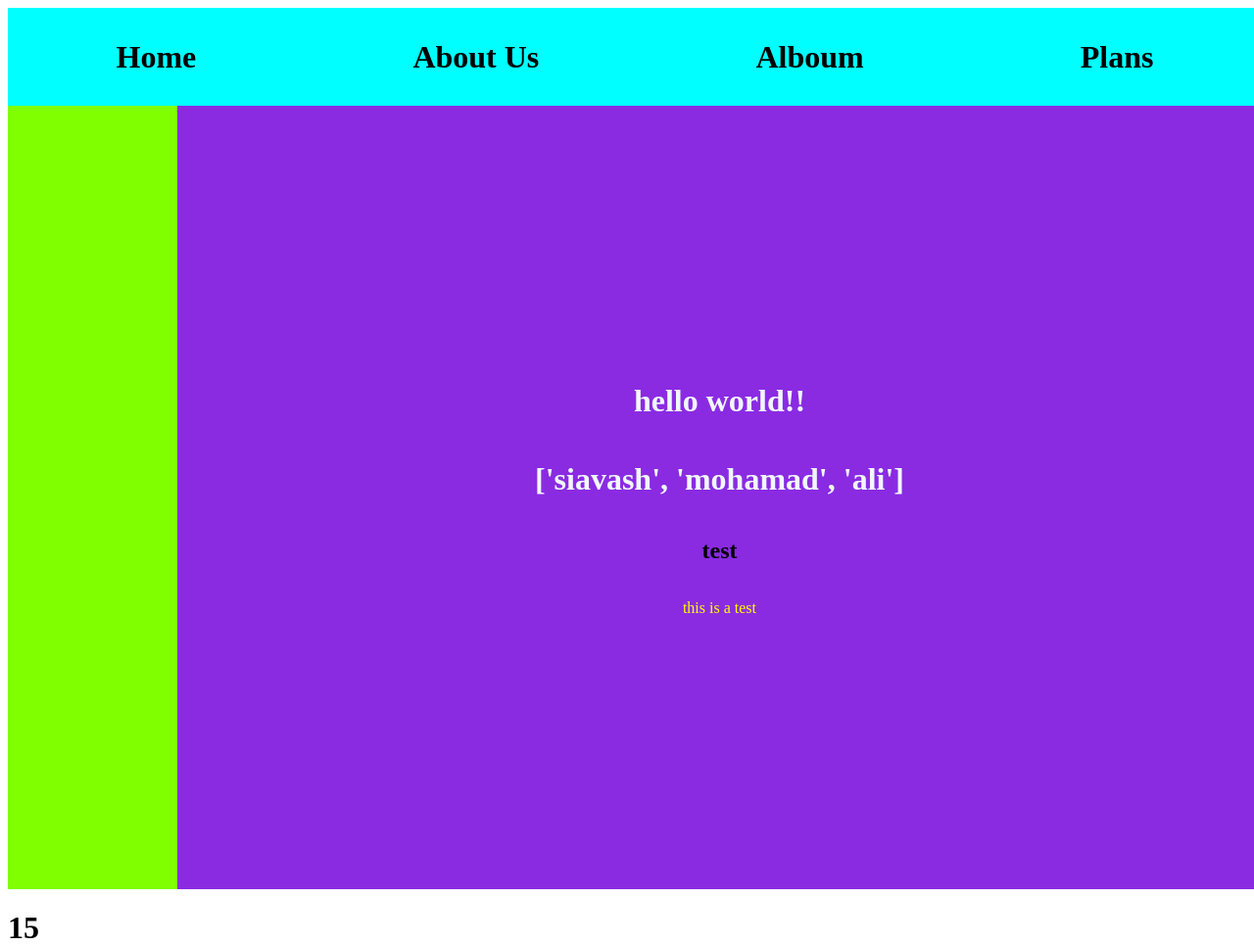
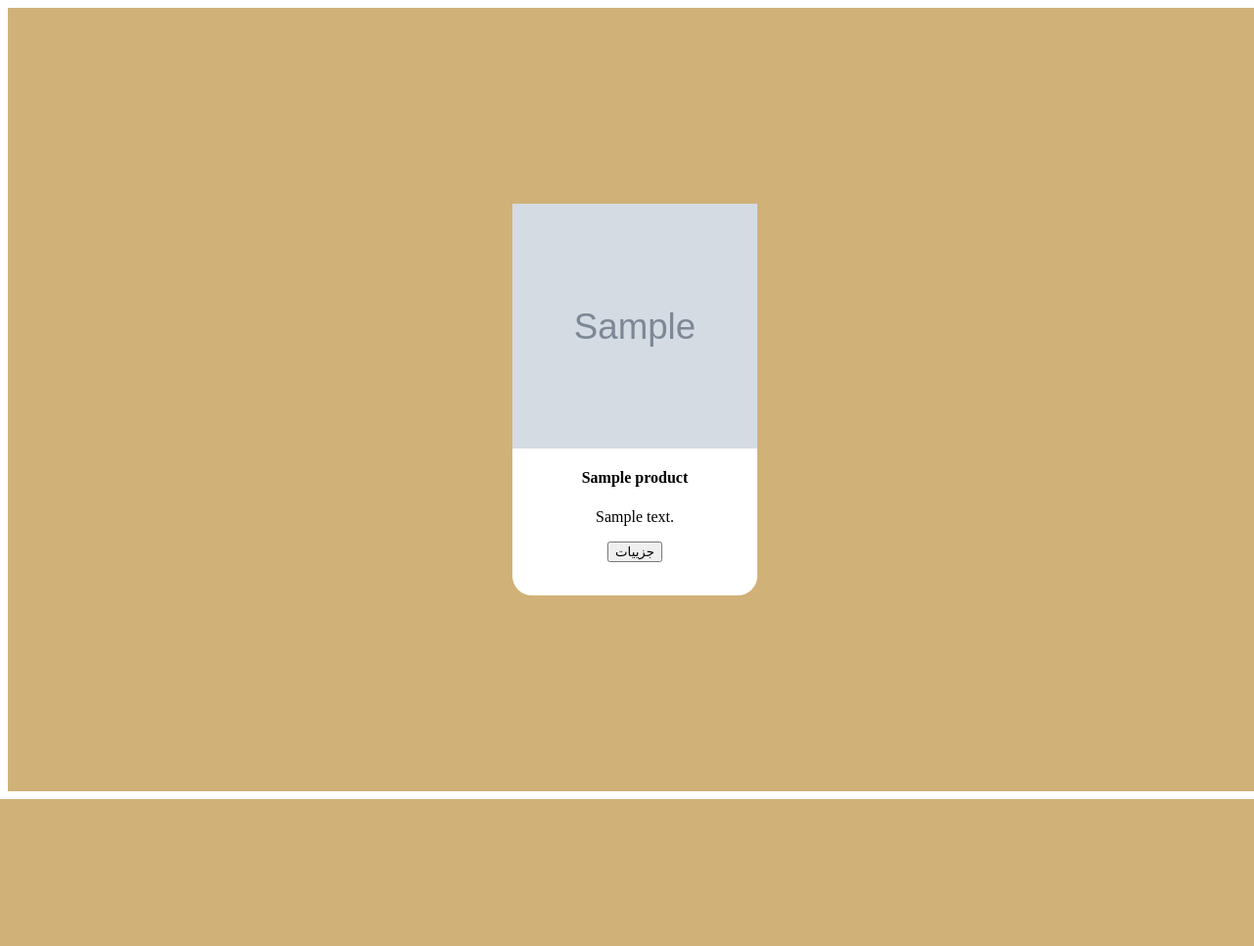
Before and after one commit to rahimifh/onlineShop, a Django app: page / in a window 1280 px wide. Shown: the whole page at 98% size. After the commit the page ends 816 px from the top, so only its background shows below. Run offline with Django 5.2, Linux system fonts and the light colour scheme; tables that the repository leaves empty hold one stand-in row (values such as "Sample post"); grey boxes marked "Sample" are stand-in pictures.

Commit message:
feat(detail) add detail page to project

```diff
--- a/Products/models.py
+++ b/Products/models.py
@@ -7,6 +7,7 @@
     code = models.CharField(max_length= 10)
     price = models.IntegerField()
     description = models.TextField()
+    image = models.ImageField()
 
     def __str__(self) -> str:
-        return self.name
+        return f"{self.name} _ {self.id}"
--- a/Products/urls.py
+++ b/Products/urls.py
@@ -4,6 +4,6 @@
 
 
 urlpatterns = [
-    path('', views.hello),
-
+    path('', views.home),
+    path('detail/<int:id>', views.pro_detail),
 ]
--- a/Products/views.py
+++ b/Products/views.py
@@ -1,8 +1,15 @@
 from django.shortcuts import render
-
+from .models import product
 # Create your views here.
 
-def hello(request):
+def home(request):
+    products = product.objects.all()
+    context = {"products":products}
+    return render(request,'core/home.html', context)
 
-    context = {"name": ['siavash', 'mohamad','ali']}
-    return render(request,'core/home.html', context)
+def pro_detail(request, id):
+    pro = product.objects.get(id = id)
+    print("*********")
+    print(pro.name)
+    context = {"product":pro}
+    return render(request, "core/detail.html", context)
--- /dev/null
+++ b/assets/css/core.css
@@ -0,0 +1,48 @@
+body{
+
+    width: 100vw;
+    height: 100vh;
+
+}
+.banner{
+    width: 100%;
+    height:  100%;
+    background-color: rgb(208, 177, 120);
+    display: flex;
+    justify-content: center;
+    align-items: center;
+}
+.card_box{
+    display: flex;
+
+}
+.card{
+    width: 250px;
+    height: 400px;
+    background-color: #ffffff;
+    border-radius: 20px;
+    margin: 20px;
+
+}
+.image_box{
+    width : 100%;
+    height: 250px;
+    background-color: blueviolet;
+    border-radius: 20px 20px 0 0;
+}
+.info_box{
+    width: 100%;
+    height: 150px;
+    text-align: center;
+}
+.card_image{
+    width: 100%;
+    height: 100%;
+}
+.detail_card{
+    display: flex;
+    flex-direction: column;
+    background-color: #ffffff;
+    width: 400px;
+    height: 400px;
+}
--- a/assets/style.css
+++ /dev/null
@@ -1,41 +0,0 @@
-body{
-
-    width: 100vw;
-     height: 100vh;
-
-}
-.first_h1{
- color: aliceblue;
-}
-#my_p{
- color: yellow;
-}
-.left_side{
- width: 200px;
- height: 100vh;
- background-color: chartreuse;
-}
-.header{
-    width: 100vw;
-     height: 100px;
-      background-color: aqua;
-       display: flex;
-        justify-content:space-around;
-         align-items: center;
-}
-.middle_box{
-    display: flex;
-}
-.right_middle_box{
-    background-color: blueviolet;
-    display: flex;
-    justify-content: center;
-    width: 100%;
-    height: 100vh;
-    align-items: center; flex-direction: column;
-}
-.left_moddle_box{
-    background-color: rgb(179, 255, 0);
-     width: 100vw;
-      height: 100vh;
-}
--- a/onlineShop/urls.py
+++ b/onlineShop/urls.py
@@ -1,10 +1,14 @@
 
 from django.contrib import admin
 from django.urls import path, include
-
+from django.conf import settings
+from django.conf.urls.static import static
 urlpatterns = [
     path('admin/', admin.site.urls),
     path('', include('Products.urls')),
     path('orders', include('Orders.urls')),
     path('payments', include('Payments.urls')),
 ]
+if settings.DEBUG:
+    urlpatterns += static(settings.STATIC_URL, document_root = settings.STATIC_ROOT)
+    urlpatterns += static(settings.MEDIA_URL, document_root = settings.MEDIA_ROOT)
--- a/templates/Orders/order.html
+++ b/templates/Orders/order.html
@@ -6,7 +6,7 @@
     <meta charset="UTF-8">
     <meta name="viewport" content="width=device-width, initial-scale=1.0">
     <title>Online Shope</title>
-    <link rel="stylesheet" href="{% static 'order_style.css' %}">
+    <link rel="stylesheet" href="{% static 'css/order_style.css' %}">
 </head>
 
 
--- a/templates/core/home.html
+++ b/templates/core/home.html
@@ -5,32 +5,28 @@
     <meta charset="UTF-8">
     <meta name="viewport" content="width=device-width, initial-scale=1.0">
     <title>Online Shope</title>
-    <link rel="stylesheet" href="{% static 'style.css' %}">
+    <link rel="stylesheet" href="{% static 'css/core.css' %}">
 </head>
 <body>
-    <div class="header" >
-        <h1>Home</h1>
-        <h1>About Us</h1>
-        <h1>Alboum</h1>
-        <h1>Plans</h1>
+    <div class="banner">
+        <div class="card_box">
+            {% for item in products %}
+                <div class="card">
+                    <div class="image_box">
+                        <img class="card_image" src="{{item.image.url}}" alt="{{item.image}}">
+                    </div>
+                    <div class="info_box">
+                        <h4>{{item.name}}</h4>
+                        <p>{{item.description}}</p>
+                        <a href="{}"><button>جزییات</button></a>
                     </div>
 
-    <div class="middle_box" >
-        <div class="left_side">
 
                 </div>
-        <div class="right_middle_box" >
-        <h1 class="first_h1">hello world!!</h1>
-        <h1 class="first_h1">{{name}}</h1>
-        <h2>test</h2>
-        <p id="my_p">this is a test</p>
-        </div>
+            {% endfor %}
         </div>
 
-    <div class="left_middle_box" >
-        <h1 id="my_text">  </h1>
     </div>
-
 </body>
 <script src="{% static 'index.js' %}"></script>
 </html>
```
Also changed, not shown: templates/core/detail.html (added, +24 -0 lines), Products/migrations/0003_product_image.py (added), assets/css/order_style.css (renamed from assets/order_style.css), media/1.png (added), media/P3.png (added), media/Subject_Flat_copy_4.png (added). Lines whose indentation alone changed are shown as unchanged.
